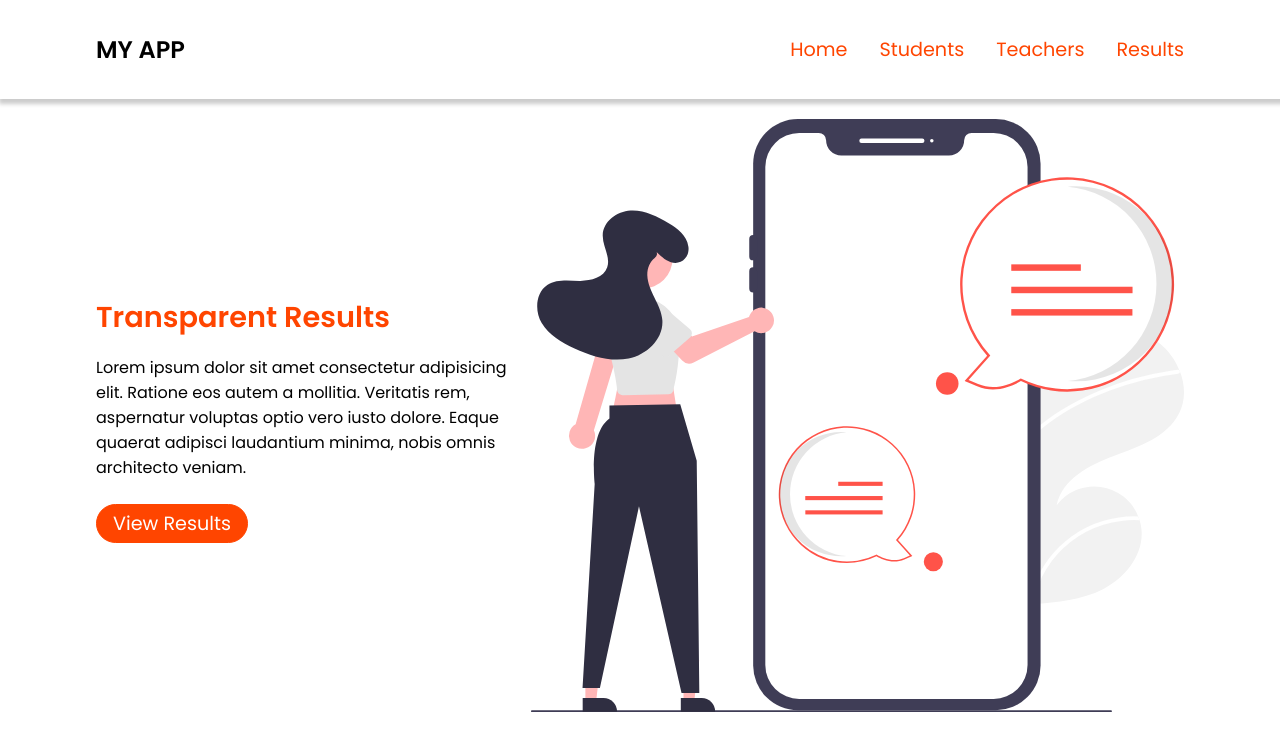
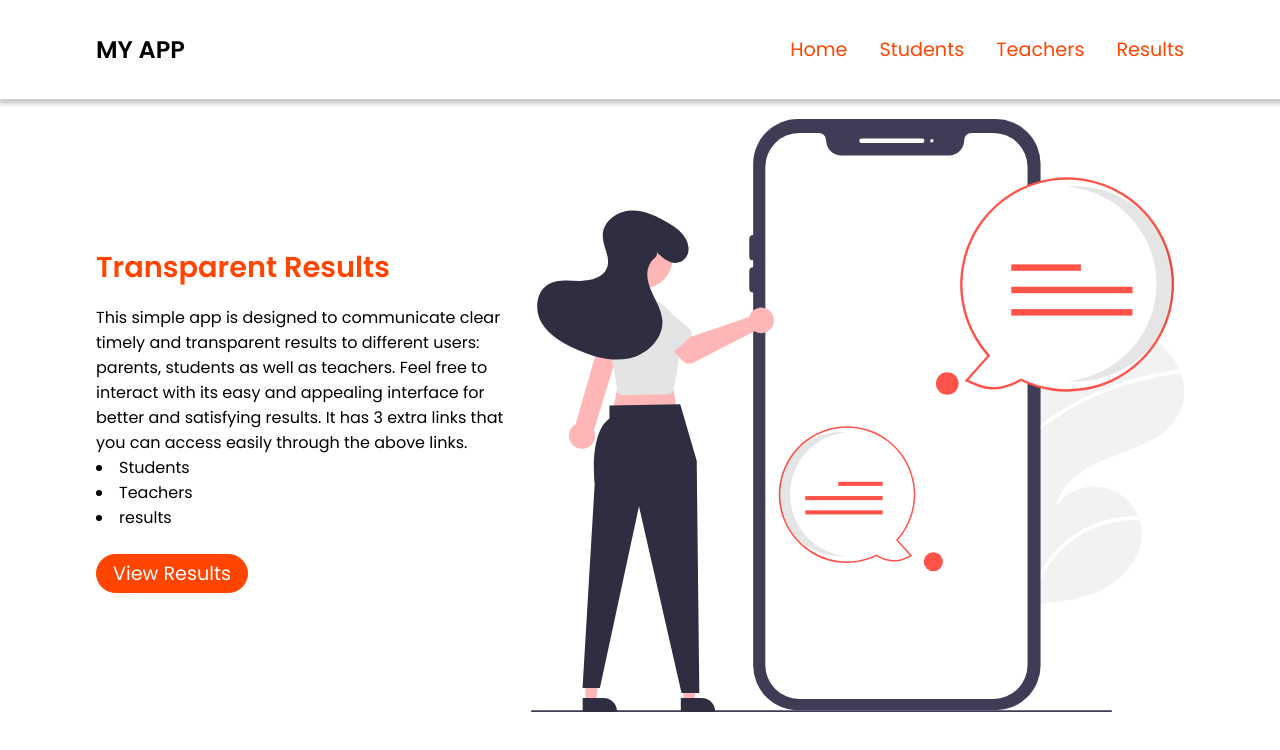
Before and after one commit to githahu/tp-app-front-end, a React (Vite) app: page / in a window 1280 px wide. Shown: the top 750 px of the page. Built offline with nearby package versions, Linux system fonts and the light colour scheme; no server answers.

Commit message:
edited home content

```diff
--- a/src/components/Home.jsx
+++ b/src/components/Home.jsx
@@ -7,7 +7,12 @@ function Home() {
     <div className='home-container'>
         <div className="home-text">
             <h2>Transparent Results</h2>
-            <p>Lorem ipsum dolor sit amet consectetur adipisicing elit. Ratione eos autem a mollitia. Veritatis rem, aspernatur voluptas optio vero iusto dolore. Eaque quaerat adipisci laudantium minima, nobis omnis architecto veniam.</p>
+            <p>This simple app is designed to communicate clear timely and transparent results to different users: parents, students as well as teachers.
+                Feel free to interact with its easy and appealing interface for better and satisfying results.
+It has 3 extra links that you can access easily through the above links.            </p>
+            <li>Students</li>
+            <li>Teachers</li>
+            <li>results</li>
             <Link to="/results">
             <button>View Results</button>
             </Link>
```
